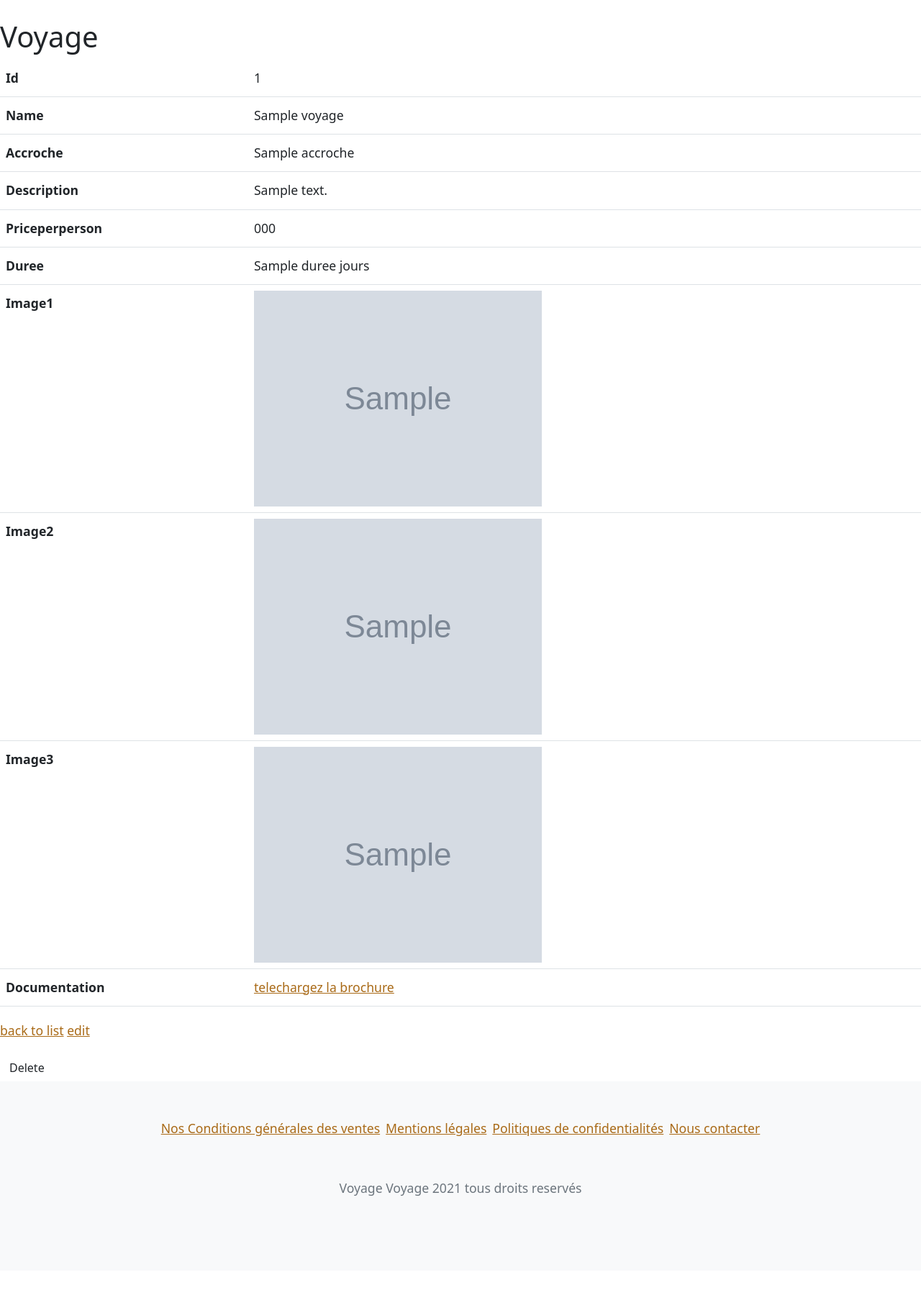
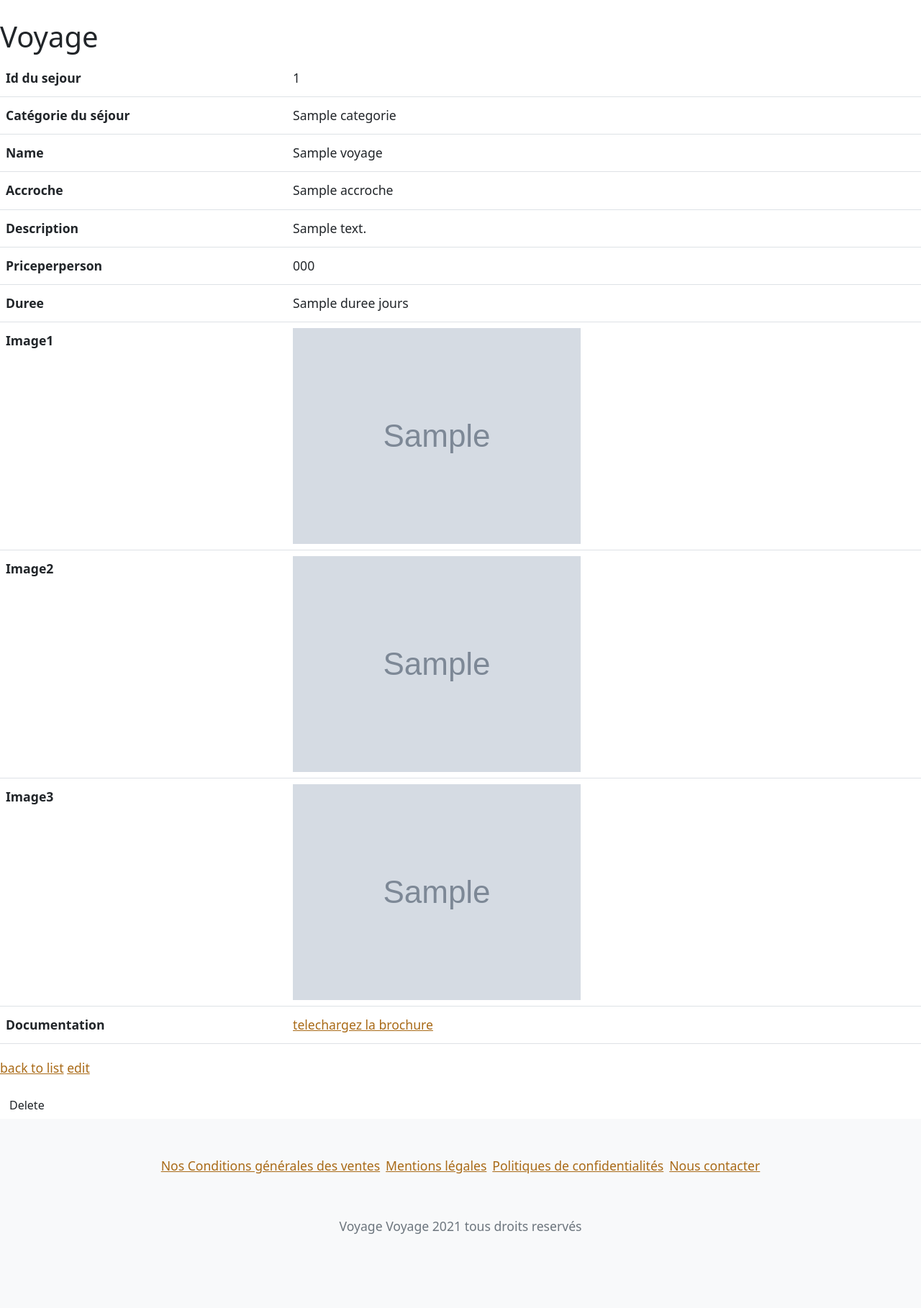
Before and after one commit to NabilAbde/voyage_abdechakour_nabil, a Symfony app: template templates/voyage/show.html.twig in a window 1280 px wide. Shown: the part 216-2034 px from the top of the page at 72% size. Before the commit the page ends 1878 px from the top, so only its background shows below. Run offline with Twig, Linux system fonts and the light colour scheme; the template is opened without the code that fills it: most values are stand-ins (such as "Sample title", 1, 10 or a date in 2020); grey boxes marked "Sample" are stand-in pictures; some libraries are stand-ins or nearby versions.

Commit message:
affichage cat cle etrangere

```diff
--- a/templates/voyage/show.html.twig
+++ b/templates/voyage/show.html.twig
@@ -8,8 +8,12 @@
     <table class="table">
         <tbody>
             <tr>
-                <th>Id</th>
+                <th>Id du sejour</th>
                 <td>{{ voyage.id }}</td>
+            </tr>
+            <tr>
+                <th>Catégorie du séjour</th>
+                <td>{{ voyage.categorie.name }}</td>
             </tr>
             <tr>
                 <th>Name</th>
```
Also changed, not shown: public/images/montagne1.jpg (added), public/images/montagne2.jpg (added), public/images/montagne3.jpg (added), 1 other file.
